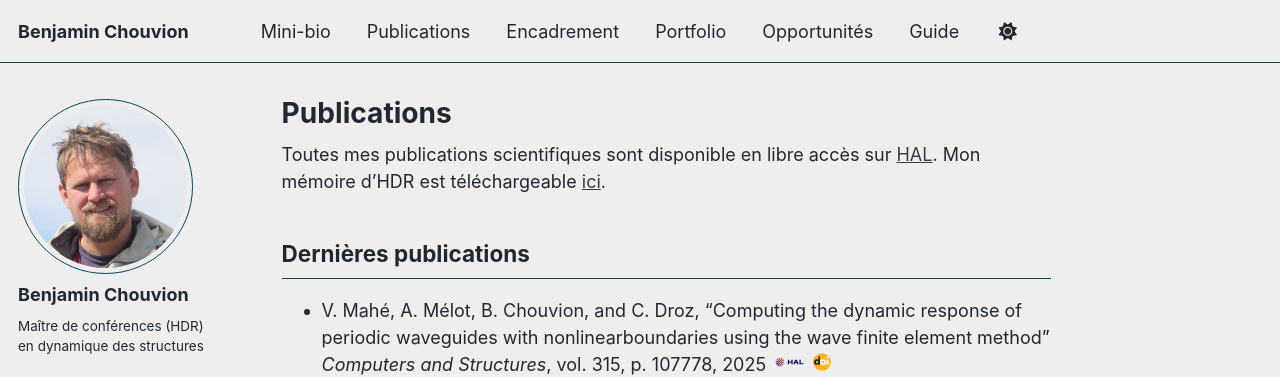
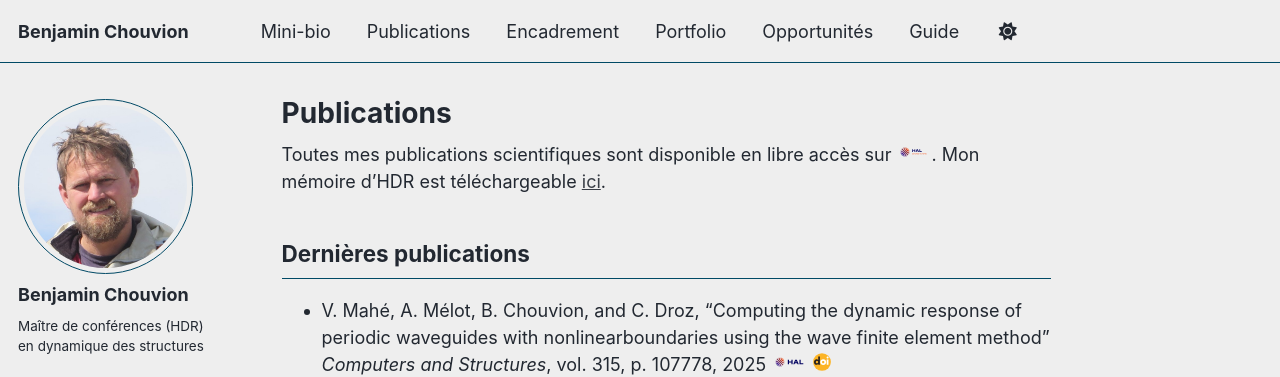
Before and after one commit to benjamin-chouvion/benjamin-chouvion.github.io, a Jekyll site: the page built from _pages/publications.md, in a window 1280 px wide and 900 px high. Shown: the top 377 px of the window. Built offline with Jekyll 4.4.1, drawn with Linux system fonts in a browser that asks for light colours; some web fonts are replaced; a script bundle is joined from its source files by our own code; library files that are not in the unit come from our copies.

Commit message:
Update publications.md

```diff
--- a/_pages/publications.md
+++ b/_pages/publications.md
@@ -4,11 +4,11 @@
 author_profile: true
 ---
 
-Toutes mes publications scientifiques sont disponible en libre accès sur [HAL](https://cv.hal.science/benjamin-chouvion). Mon mémoire d'HDR est téléchargeable [ici](https://hal.science/tel-04664503v1).
+Toutes mes publications scientifiques sont disponible en libre accès sur [![HAL](/images/HAL_logotype.svg){: style="height:1em; max-width:5em; vertical-align:baseline;"}](https://cv.hal.science/benjamin-chouvion). Mon mémoire d'HDR est téléchargeable [ici](https://hal.science/tel-04664503v1).
 
 ## Dernières publications
 
-- V. Mahé, A. Mélot, B. Chouvion, and C. Droz, “Computing the dynamic response of periodic waveguides with nonlinearboundaries using the wave finite element method” *Computers and Structures*, vol. 315, p. 107778, 2025 [![DOI](/images/HAL_logo.svg){: style="height:1em; max-width:2.2em; vertical-align:baseline;"}](https://doi.org/10.1016/j.compstruc.2025.107778) [![DOI](/images/DOI_logo.svg){: style="height:1em; max-width:2.2em; vertical-align:baseline;"}](https://doi.org/10.1016/j.compstruc.2025.107778)
+- V. Mahé, A. Mélot, B. Chouvion, and C. Droz, “Computing the dynamic response of periodic waveguides with nonlinearboundaries using the wave finite element method” *Computers and Structures*, vol. 315, p. 107778, 2025 [![DOI](/images/HAL_logo.svg){: style="height:1em; max-width:3em; vertical-align:baseline;"}](https://doi.org/10.1016/j.compstruc.2025.107778) [![DOI](/images/DOI_logo.svg){: style="height:1em; max-width:2.2em; vertical-align:baseline;"}](https://doi.org/10.1016/j.compstruc.2025.107778)
 - K. Dhital and B. Chouvion, “Passive Aeroelastic Control of a Near-Ground Airfoil With a Nonlinear Vibration Absorber” *Aerospace*, vol. 11, p. 1043, 2024 [![DOI](/images/DOI_logo.svg){: style="height:1em; max-width:2.2em; vertical-align:baseline;"}](https://doi.org/10.3390/aerospace11121043)
 - J. Yuan, C. Gastaldi, E. Denimal Goy, and B. Chouvion, “Friction damping for turbomachinery: A comprehensive review of modelling, design strategies, and testing capabilities” *Progress in Aerospace Sciences*, vol. 147, p. 101018, 2024 [![DOI](/images/DOI_logo.svg){: style="height:1em; max-width:2.2em; vertical-align:baseline;"}](https://doi.org/10.1016/j.paerosci.2024.101018)
 
```
